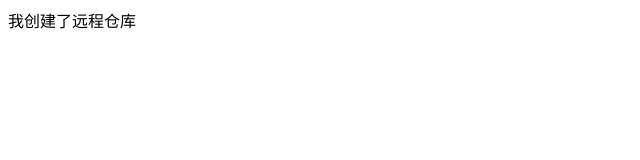
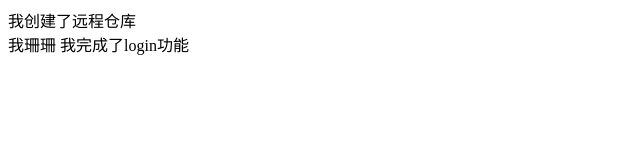
Before and after one commit to guanshanshan999/myfirst, a plain HTML site: page index.html in a window 1280 px wide. Shown: the whole page, without its empty margins (0-640 px from the left). Drawn offline with Linux system fonts and the light colour scheme.

Commit message:
我是珊珊 ,完成了login功能

```diff
--- a/index.html
+++ b/index.html
@@ -8,5 +8,7 @@
 </head>
 <body>
     <div>我创建了远程仓库</div>
+
+    <div>我珊珊  我完成了login功能</div>
 </body>
 </html>
```
